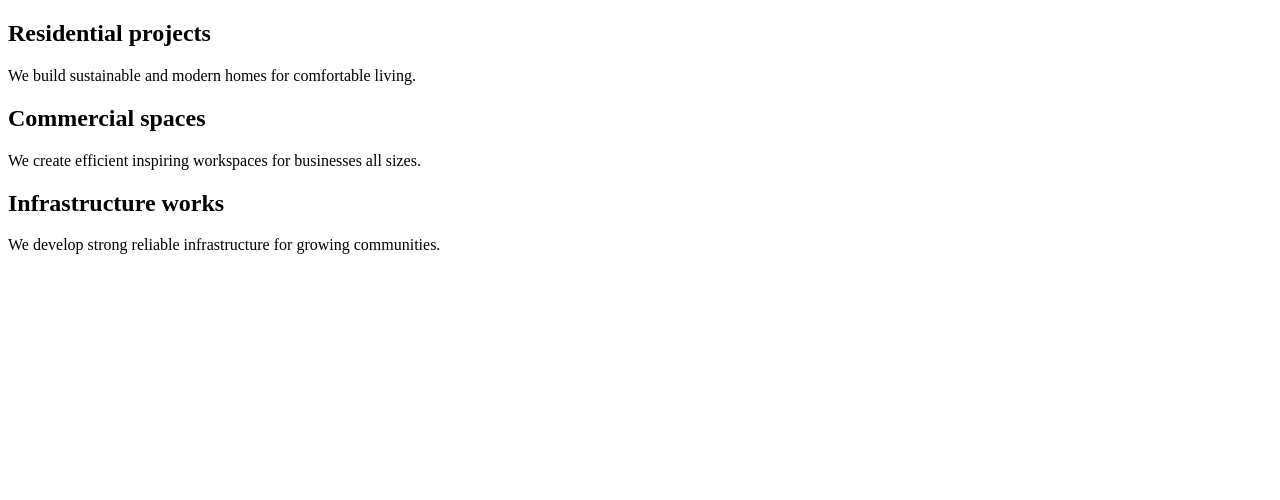
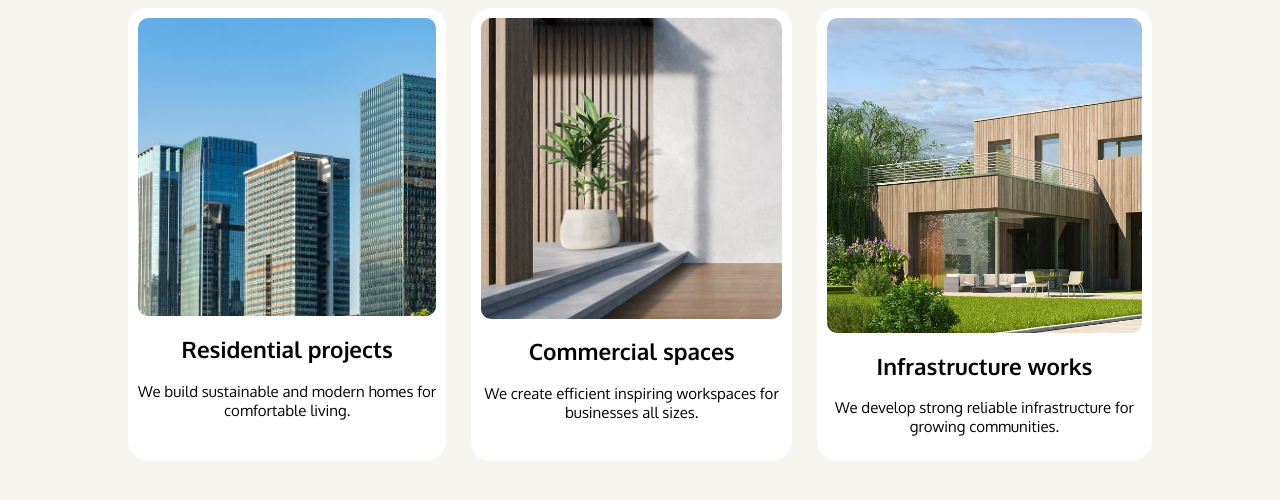
Before and after one commit to holichyn/holichyn.github.io, a plain HTML site: page week3/flexbox1.html in a window 1280 px wide. Drawn offline with Linux system fonts and the light colour scheme; a web font is replaced by a local one.

Commit message:
style: update color, typography and layout

```diff
--- a/week3/css/flexbox1-css.css
+++ b/week3/css/flexbox1-css.css
@@ -0,0 +1,71 @@
+@import url('https://fonts.googleapis.com/css2?family=Anton&family=Cinzel:wght@400..900&family=Cormorant+Garamond:ital,wght@0,300..700;1,300..700&family=DM+Sans:ital,opsz,wght@0,9..40,100..1000;1,9..40,100..1000&family=Edu+QLD+Hand:wght@400..700&family=Inter:ital,opsz,wght@0,14..32,100..900;1,14..32,100..900&family=Libre+Caslon+Condensed:ital,wght@0,400..700;1,400..700&family=Long+Cang&family=Montserrat:ital,wght@0,100..900;1,100..900&family=Open+Sans:ital,wght@0,300..800;1,300..800&family=Oxygen:wght@300;400;700&family=Source+Sans+3:ital,wght@0,200..900;1,200..900&family=Spectral:ital,wght@0,200;0,300;0,400;0,500;0,600;0,700;0,800;1,200;1,300;1,400;1,500;1,600;1,700;1,800&display=swap');
+
+body {
+    background-color: #f6f5ef;
+}
+
+div.residential {
+    font-size: 15px;
+    font-family: "Oxygen", sans-serif;
+    background-color: #ffffff;
+    text-align: center;
+}
+
+p {
+    font-family: "Oxygen", sans-serif;
+    font-weight: 100px;
+
+}
+
+div.commercial {
+    font-size: 15px;
+    font-family: "Oxygen", sans-serif;
+    background-color: #ffffff;
+    text-align: center;
+}
+
+
+div.infrastructure {
+    font-size: 15px;
+    font-family: "Oxygen", sans-serif;
+    background-color: #ffffff;
+    text-align: center;
+}
+
+.flexbox {
+    display: flex;
+    max-width: 1024px;
+    margin: auto;
+    gap: 25px;
+}
+
+.box {
+    padding: 10px;
+    border: none;
+    border-radius: 20px;
+
+}
+
+.bg-residential {
+    min-height: 100px;
+    aspect-ratio: 1/1;
+    border-radius: 10px;
+    background-image: url('../images/residential.jpg');
+    background-size: cover;
+}
+
+.bg-commercial {
+    min-height: 100px;
+    aspect-ratio: 1/1;
+    border-radius: 10px;
+    background-image: url('../images/commercial.jpg');
+    background-size: cover;
+}
+
+.bg-infrastructure {
+    min-height: 100px;
+    aspect-ratio: 1/1;
+    border-radius: 10px;
+    background-image: url('../images/infrastructure.jpg');
+    background-size: cover;
+}
--- a/week3/flexbox1.html
+++ b/week3/flexbox1.html
@@ -11,7 +11,7 @@
 
 <body>
 
-    <div class="flex">
+    <div class="flexbox">
         <div class="residential box">
             <div class="bg-residential"></div>
             <h2>Residential projects</h2>
@@ -27,6 +27,7 @@
         </div>
 
         <div class="infrastructure box">
+            <div class="bg-infrastructure"></div>
             <h2>Infrastructure works</h2>
             <p>We develop strong reliable infrastructure for growing communities.</p>
 
```
